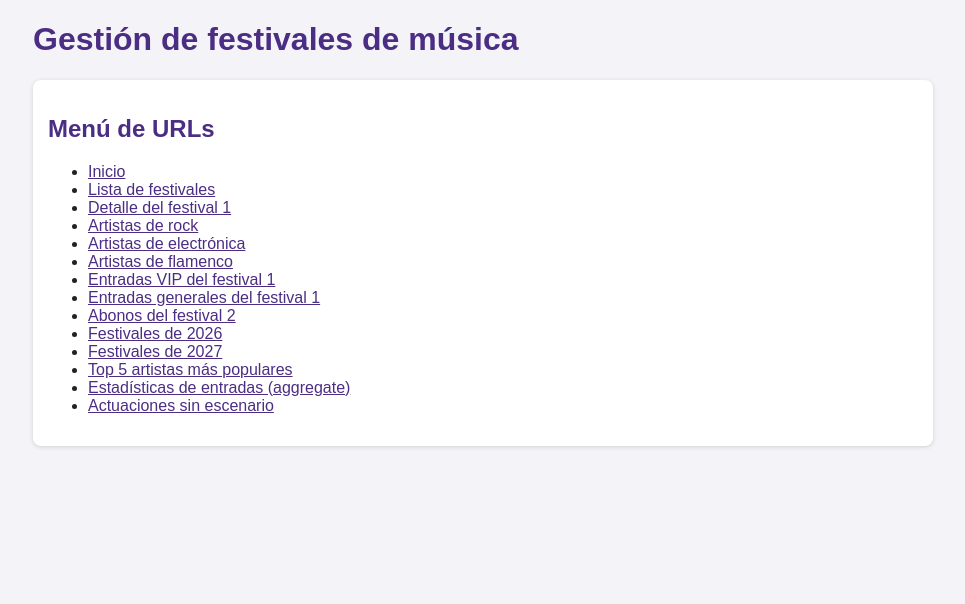
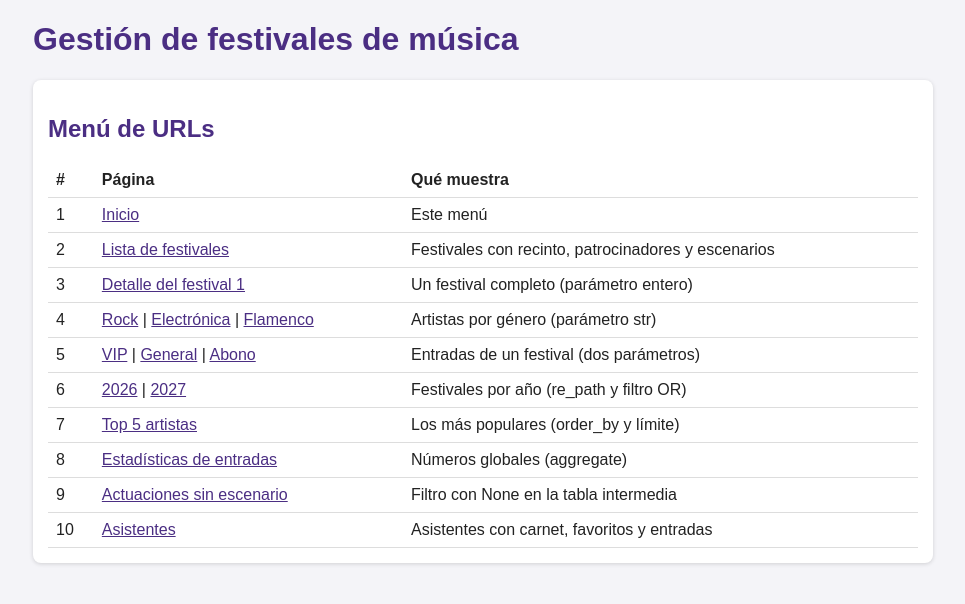
Before and after one commit to diegomartinezmorenoal-del/festivales-django, a Django app: page / in a window 1280 px wide. Shown: the part 48-652 px from the top of the page, without its empty margins (157-1122 px from the left). Run offline with Django 5.2, Linux system fonts and the light colour scheme.

Commit message:
URL asistentes e index completo

```diff
--- a/gestion/templates/gestion/index.html
+++ b/gestion/templates/gestion/index.html
@@ -4,22 +4,72 @@
 
 {% block contenido %}
 <h1>Gestión de festivales de música</h1>
+
 <div class="tarjeta">
     <h2>Menú de URLs</h2>
-<ul>
-    <li><a href="{% url 'index' %}">Inicio</a></li>
-    <li><a href="{% url 'lista_festivales' %}">Lista de festivales</a></li>
-    <li><a href="{% url 'detalle_festival' 1 %}">Detalle del festival 1</a></li>
-    <li><a href="{% url 'artistas_por_genero' 'rock' %}">Artistas de rock</a></li>
-    <li><a href="{% url 'artistas_por_genero' 'electronica' %}">Artistas de electrónica</a></li>
-    <li><a href="{% url 'artistas_por_genero' 'flamenco' %}">Artistas de flamenco</a></li>
-    <li><a href="{% url 'entradas_festival' 1 'vip' %}">Entradas VIP del festival 1</a></li>
-    <li><a href="{% url 'entradas_festival' 1 'general' %}">Entradas generales del festival 1</a></li>
-    <li><a href="{% url 'entradas_festival' 2 'abono' %}">Abonos del festival 2</a></li>
-    <li><a href="{% url 'festivales_por_anio' 2026 %}">Festivales de 2026</a></li>
-    <li><a href="{% url 'festivales_por_anio' 2027 %}">Festivales de 2027</a></li>
-    <li><a href="{% url 'top_artistas' %}">Top 5 artistas más populares</a></li>
-    <li><a href="{% url 'estadisticas_entradas' %}">Estadísticas de entradas (aggregate)</a></li><li><a href="{% url 'actuaciones_sin_escenario' %}">Actuaciones sin escenario</a></li>
-</ul>
+    <table>
+        <tr><th>#</th><th>Página</th><th>Qué muestra</th></tr>
+        <tr>
+            <td>1</td>
+            <td><a href="{% url 'index' %}">Inicio</a></td>
+            <td>Este menú</td>
+        </tr>
+        <tr>
+            <td>2</td>
+            <td><a href="{% url 'lista_festivales' %}">Lista de festivales</a></td>
+            <td>Festivales con recinto, patrocinadores y escenarios</td>
+        </tr>
+        <tr>
+            <td>3</td>
+            <td><a href="{% url 'detalle_festival' 1 %}">Detalle del festival 1</a></td>
+            <td>Un festival completo (parámetro entero)</td>
+        </tr>
+        <tr>
+            <td>4</td>
+            <td>
+                <a href="{% url 'artistas_por_genero' 'rock' %}">Rock</a> |
+                <a href="{% url 'artistas_por_genero' 'electronica' %}">Electrónica</a> |
+                <a href="{% url 'artistas_por_genero' 'flamenco' %}">Flamenco</a>
+            </td>
+            <td>Artistas por género (parámetro str)</td>
+        </tr>
+        <tr>
+            <td>5</td>
+            <td>
+                <a href="{% url 'entradas_festival' 1 'vip' %}">VIP</a> |
+                <a href="{% url 'entradas_festival' 1 'general' %}">General</a> |
+                <a href="{% url 'entradas_festival' 2 'abono' %}">Abono</a>
+            </td>
+            <td>Entradas de un festival (dos parámetros)</td>
+        </tr>
+        <tr>
+            <td>6</td>
+            <td>
+                <a href="{% url 'festivales_por_anio' 2026 %}">2026</a> |
+                <a href="{% url 'festivales_por_anio' 2027 %}">2027</a>
+            </td>
+            <td>Festivales por año (re_path y filtro OR)</td>
+        </tr>
+        <tr>
+            <td>7</td>
+            <td><a href="{% url 'top_artistas' %}">Top 5 artistas</a></td>
+            <td>Los más populares (order_by y límite)</td>
+        </tr>
+        <tr>
+            <td>8</td>
+            <td><a href="{% url 'estadisticas_entradas' %}">Estadísticas de entradas</a></td>
+            <td>Números globales (aggregate)</td>
+        </tr>
+        <tr>
+            <td>9</td>
+            <td><a href="{% url 'actuaciones_sin_escenario' %}">Actuaciones sin escenario</a></td>
+            <td>Filtro con None en la tabla intermedia</td>
+        </tr>
+        <tr>
+            <td>10</td>
+            <td><a href="{% url 'lista_asistentes' %}">Asistentes</a></td>
+            <td>Asistentes con carnet, favoritos y entradas</td>
+        </tr>
+    </table>
 </div>
 {% endblock %}
--- a/gestion/urls.py
+++ b/gestion/urls.py
@@ -11,4 +11,5 @@ urlpatterns = [
     re_path(r'^festivales/anio/(?P<anio>[0-9]{4})/$', views.festivales_por_anio, name='festivales_por_anio'),
     path('estadisticas/entradas/', views.estadisticas_entradas, name='estadisticas_entradas'),
     path('actuaciones/sin-escenario/', views.actuaciones_sin_escenario, name='actuaciones_sin_escenario'),
+    path('asistentes/', views.lista_asistentes, name='lista_asistentes'),
 ]
--- a/gestion/views.py
+++ b/gestion/views.py
@@ -1,8 +1,7 @@
 from django.http import Http404
 from django.db.models import Prefetch, Q, Count, Sum, Avg, Max, Min
 from django.shortcuts import render, get_object_or_404
-from .models import Festival, Actuacion, Entrada, Artista
-
+from .models import Festival, Actuacion, Entrada, Artista, Asistente
 def index(request):
     # Vista principal
     return render(request, 'gestion/index.html')
@@ -273,3 +272,32 @@ def actuaciones_sin_escenario(request):
         .order_by('fecha_hora')
     )
     return render(request, 'gestion/actuaciones_sin_escenario.html', {'actuaciones': actuaciones})
+
+def lista_asistentes(request):
+    # Lista todos los asistentes ordenados por apellidos y nombre. Para cada
+    # uno muestra su carnet (OneToOne), sus artistas favoritos (ManyToMany)
+    # y las entradas que ha comprado con el festival de cada una (ManyToOne
+    # reversa: Entrada -> Asistente).
+    #
+    # SQL equivalente (3 consultas):
+    #   -- 1) Asistentes con su carnet
+
+    #   -- 2) Artistas favoritos de esos asistentes (tabla intermedia automática)
+
+    #   -- 3) Entradas de esos asistentes con su festival
+
+    asistentes = (
+        Asistente.objects
+        .select_related('carnet')
+        .prefetch_related(
+            'artistas_favoritos',
+            Prefetch(
+                'entradas',
+                queryset=Entrada.objects
+                .select_related('festival')
+                .order_by('fecha_compra'),
+            ),
+        )
+        .order_by('apellidos', 'nombre')
+    )
+    return render(request, 'gestion/lista_asistentes.html', {'asistentes': asistentes})
```
Also changed, not shown: gestion/templates/gestion/lista_asistentes.html (added, +57 -0 lines), README.md.
